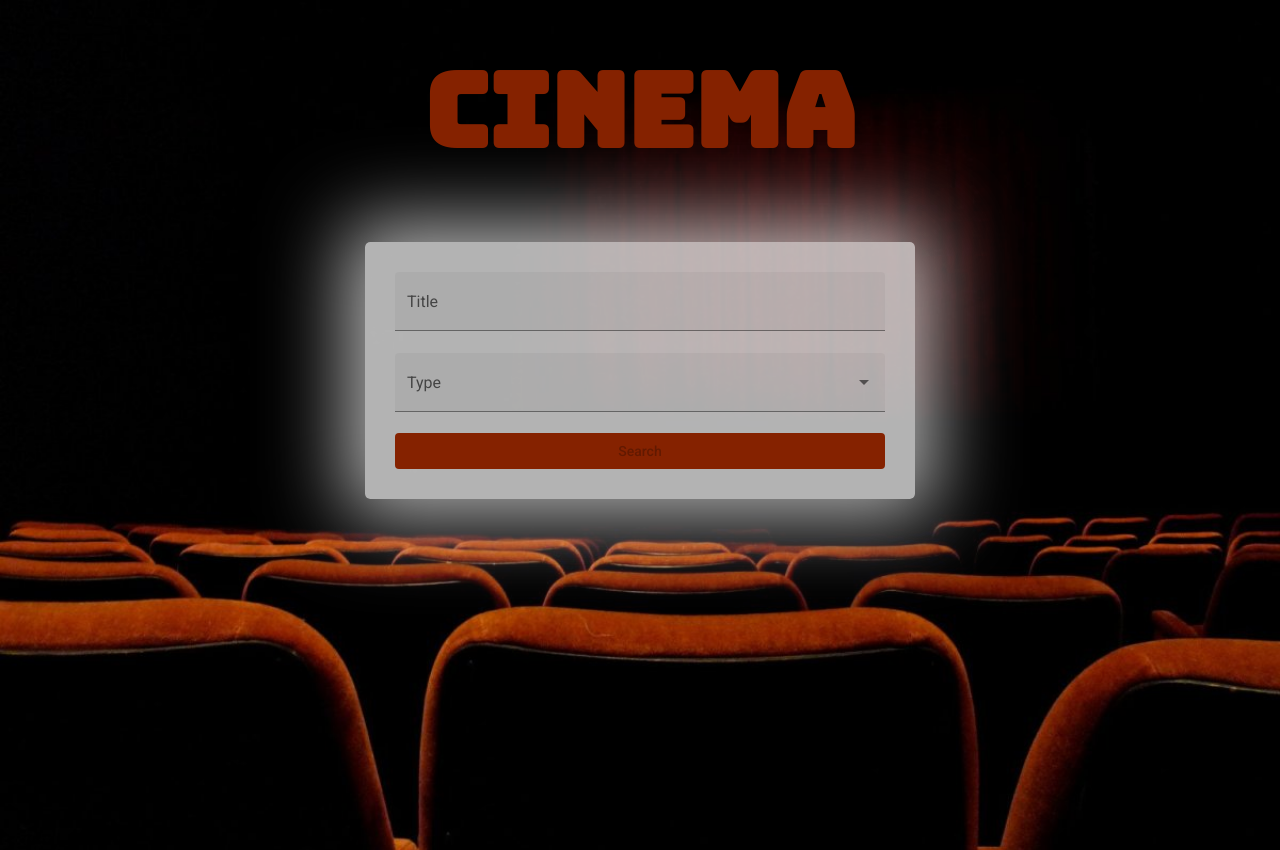
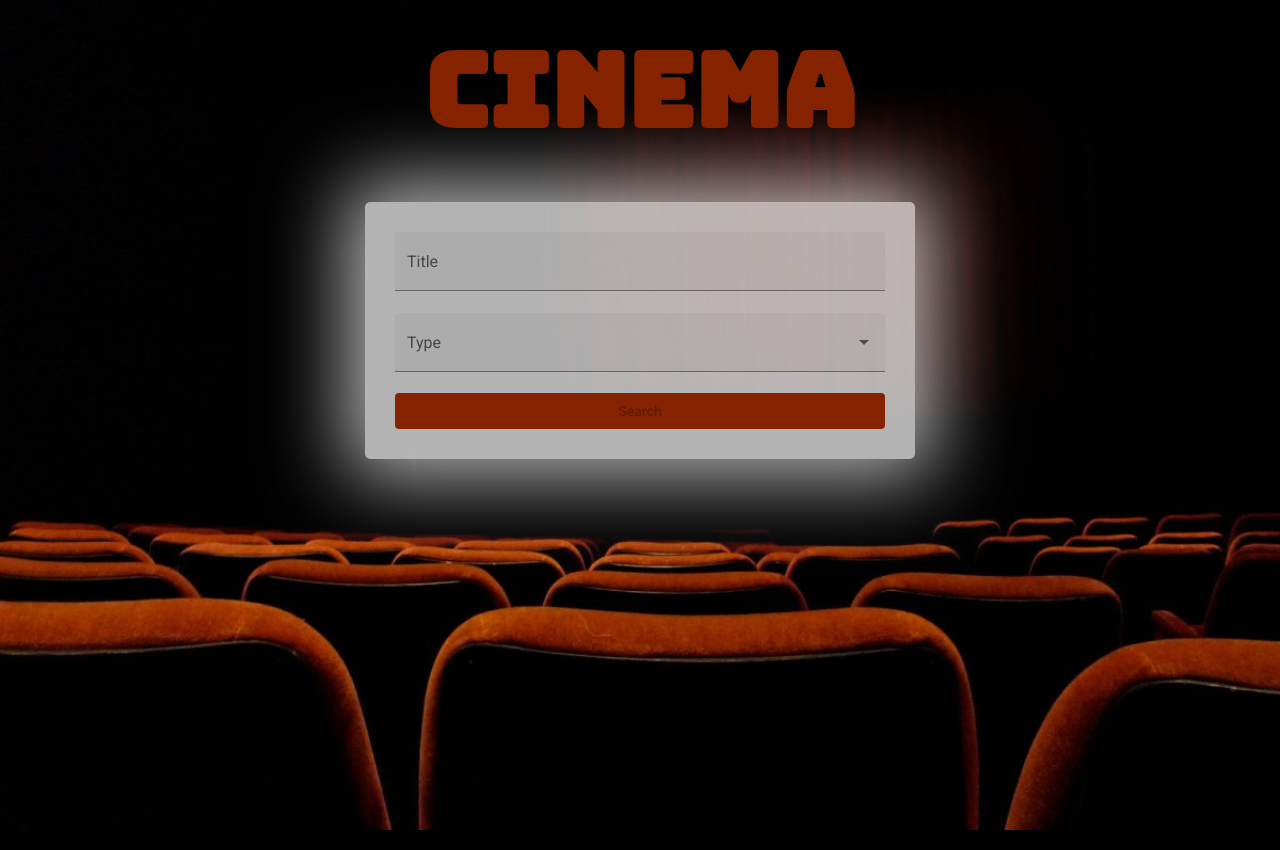
Before and after one commit to iaveryanova/filmSearchAngular, an Angular app: page / in a window 1280 px wide. Built offline with nearby package versions, Linux system fonts and the light colour scheme.

Commit message:
fix styles

```diff
--- a/src/app/app.component.scss
+++ b/src/app/app.component.scss
@@ -3,7 +3,7 @@ h1 {
   font-weight: 900;
   color: #852200;
   text-transform: uppercase;
-  margin: 50px;
+  margin: 30px;
   text-align: center;
   font-family: Bungee;
 
```
